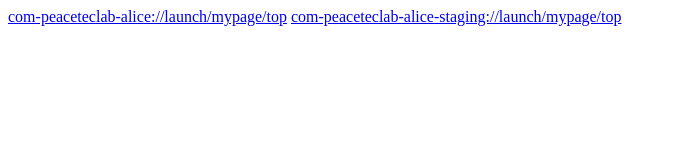
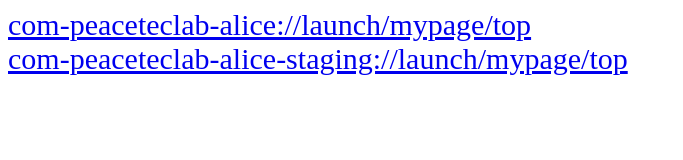
Before and after one commit to calamelman/content-path-sample, a plain HTML site: page index.html in a window 1280 px wide. Shown: the whole page, without its empty margins (0-683 px from the left). Drawn offline with Linux system fonts and the light colour scheme.

Commit message:
Update index.html

```diff
--- a/index.html
+++ b/index.html
@@ -1,2 +1,2 @@
-<a href="com-peaceteclab-alice://launch/mypage/top">com-peaceteclab-alice://launch/mypage/top</a>
-<a href="com-peaceteclab-alice-staging://launch/mypage/top">com-peaceteclab-alice-staging://launch/mypage/top</a>
+<div><a href="com-peaceteclab-alice://launch/mypage/top" style="font-size: 30px;">com-peaceteclab-alice://launch/mypage/top</a></div>
+<div><a href="com-peaceteclab-alice-staging://launch/mypage/top" style="font-size: 30px;">com-peaceteclab-alice-staging://launch/mypage/top</a></div>
```
